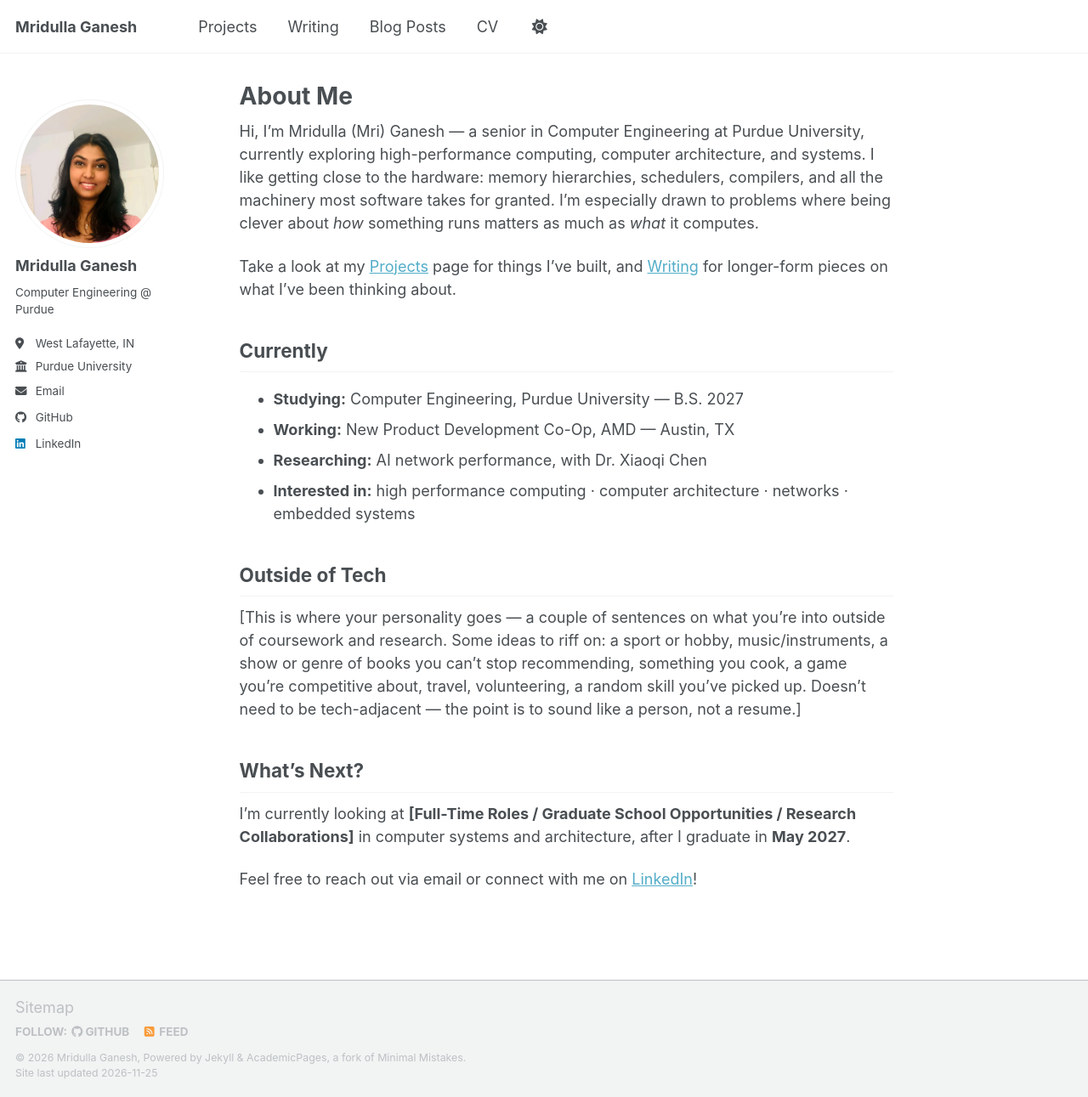
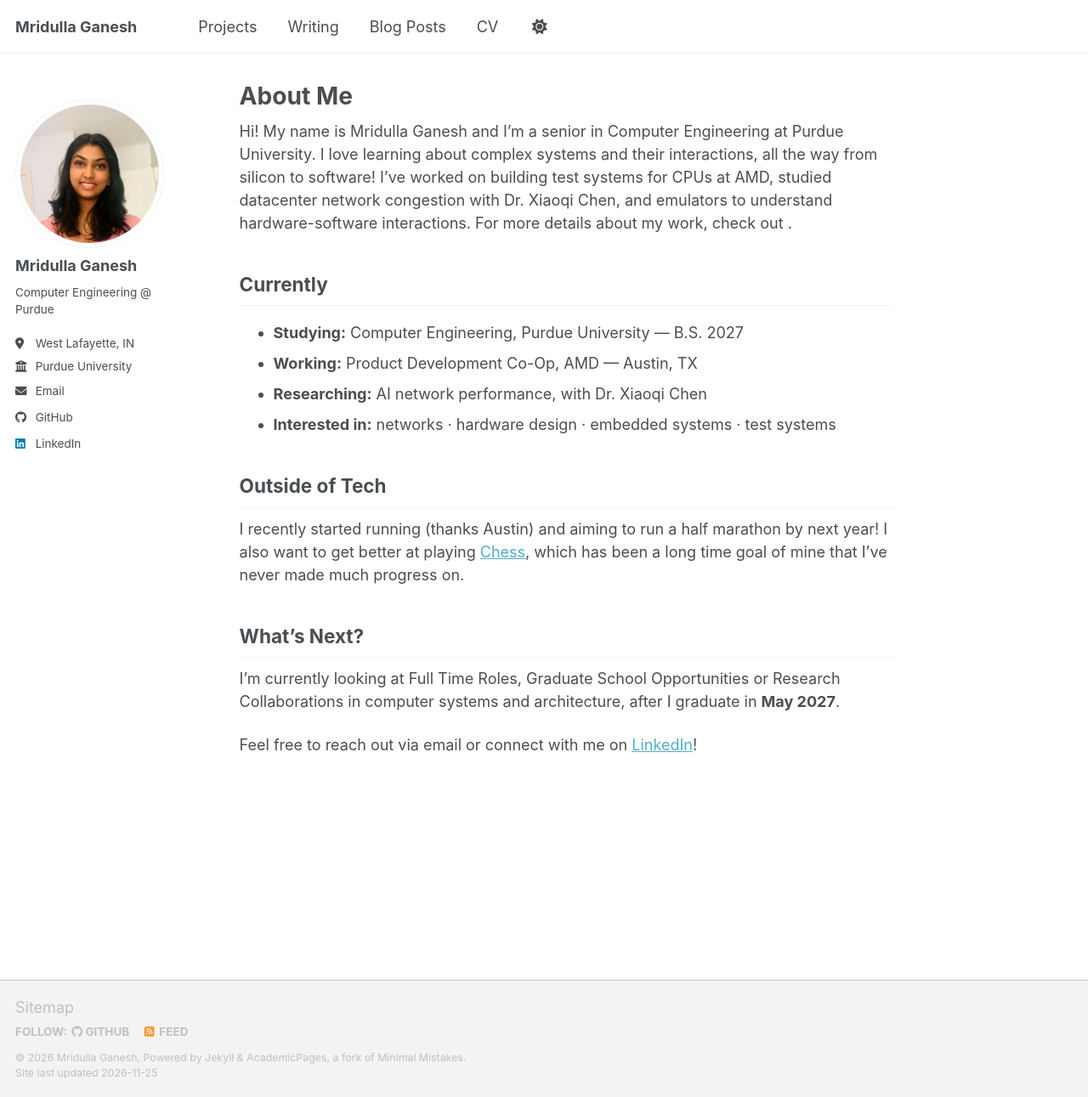
Before and after one commit to mridg/mridg.github.io, a Jekyll site: the page built from _pages/about.md, in a window 1280 px wide and 1291 px high. Shown: the whole window at 85% size. Built offline with Jekyll 4.4.1, drawn with Linux system fonts in a browser that asks for light colours; a script bundle is joined from its source files by our own code; library files that are not in the unit come from our copies.

Commit message:
about me updated

```diff
--- a/_pages/about.md
+++ b/_pages/about.md
@@ -7,21 +7,19 @@ redirect_from:
   - /about.html
 ---
 
-Hi, I'm Mridulla (Mri) Ganesh — a senior in Computer Engineering at Purdue University, currently exploring high-performance computing, computer architecture, and systems. I like getting close to the hardware: memory hierarchies, schedulers, compilers, and all the machinery most software takes for granted. I'm especially drawn to problems where being clever about *how* something runs matters as much as *what* it computes.
-
-Take a look at my [Projects](/portfolio/) page for things I've built, and [Writing](/writing/) for longer-form pieces on what I've been thinking about.
+Hi! My name is Mridulla Ganesh and I'm a senior in Computer Engineering at Purdue University. I love learning about complex systems and their interactions, all the way from silicon to software! I've worked on building test systems for CPUs at AMD, studied datacenter network congestion with Dr. Xiaoqi Chen, and emulators to understand hardware-software interactions. For more details about my work, check out []().
 
 ## Currently
 
 - **Studying:** Computer Engineering, Purdue University — B.S. 2027
-- **Working:** New Product Development Co-Op, AMD — Austin, TX
+- **Working:** Product Development Co-Op, AMD — Austin, TX
 - **Researching:** AI network performance, with Dr. Xiaoqi Chen
-- **Interested in:** high performance computing · computer architecture · networks · embedded systems
+- **Interested in:** networks · hardware design · embedded systems · test systems
 
 ## Outside of Tech
-[This is where your personality goes — a couple of sentences on what you're into outside of coursework and research. Some ideas to riff on: a sport or hobby, music/instruments, a show or genre of books you can't stop recommending, something you cook, a game you're competitive about, travel, volunteering, a random skill you've picked up. Doesn't need to be tech-adjacent — the point is to sound like a person, not a resume.]
+I recently started running (thanks Austin) and aiming to run a half marathon by next year! I also want to get better at playing [Chess](https://www.chess.com/member/modulooo), which has been a long time goal of mine that I've never made much progress on.
 
 ## What's Next?
-I'm currently looking at **[Full-Time Roles / Graduate School Opportunities / Research Collaborations]** in computer systems and architecture, after I graduate in **May 2027**.
+I'm currently looking at Full Time Roles, Graduate School Opportunities or Research Collaborations in computer systems and architecture, after I graduate in **May 2027**.
 
 Feel free to reach out via email or connect with me on [LinkedIn](https://www.linkedin.com/in/mridulla-ganesh/)!
```
